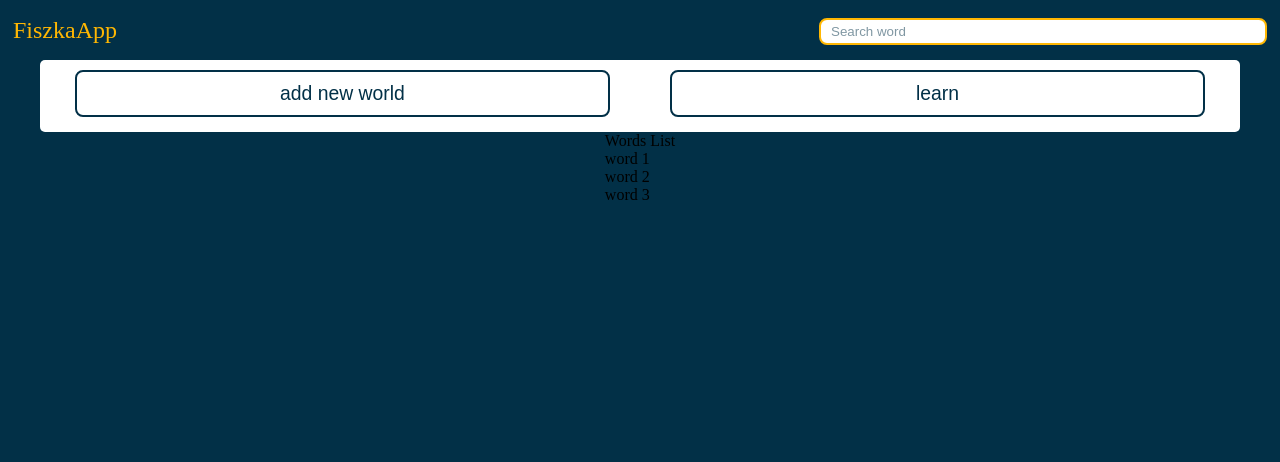
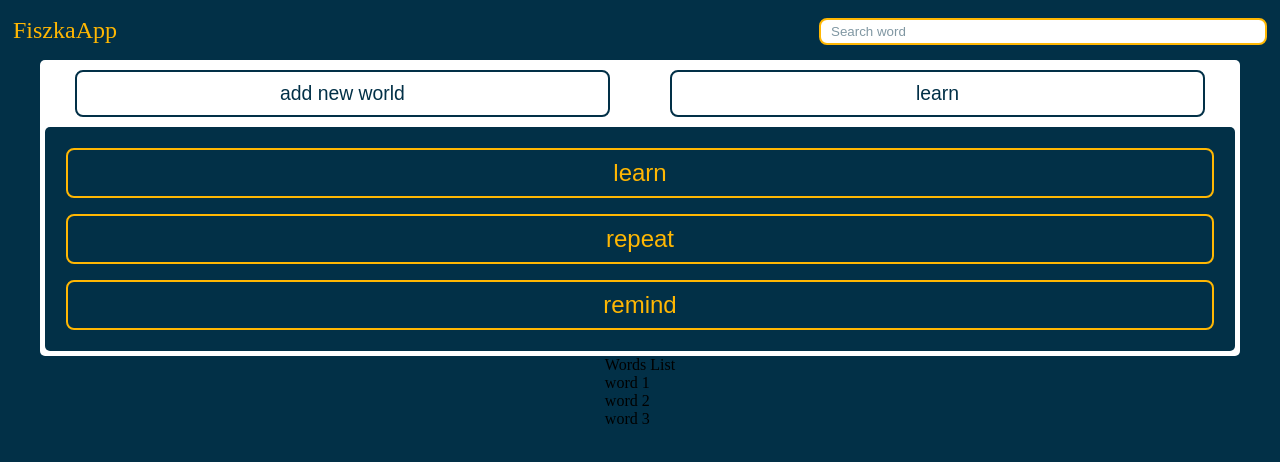
Before and after one commit to michalPastewski/FlashCardApp, a React (Vite) app: page / in a window 1280 px wide. Both pictures are taken after a click on the button "learn". Shown: the top 462 px of the page. Built offline with nearby package versions, Linux system fonts and the light colour scheme.

Commit message:
add close/open learn section handler

```diff
--- a/src/_variables.scss
+++ b/src/_variables.scss
@@ -1,6 +1,6 @@
 // colors pattern
 $base-color: #FFFFFF;
-$primary-color: #023047;
+$primary-color: rgb(2, 48, 71);
 $secondary-color: #FFB703;
 $hover-color: #8ECAE6;
 $action-color: #219EBC;
--- a/src/components/button.style.scss
+++ b/src/components/button.style.scss
@@ -9,13 +9,6 @@
       border: solid 2px $majorColor;
       border-radius: 8px;
 }
-
-// %button {
-//    background-color: $base-color;
-//    color: $primary-color;
-//    border: solid 3px $primary-color;
-//    border-radius: 8px;
-// }
 
 .button {
   @include button();
@@ -39,6 +32,14 @@
 
 .secondary-button {
    @include button($primary-color, $secondary-color);
+   min-height: 50px;
+   margin: $g-normal;
+
+   font-size: $f-large;
+
+   &:hover {
+      color: $primary-color;
+   }
 }
 
 .submit-button {
--- /dev/null
+++ b/src/views/actionsSection/ActionsNavigation.jsx
@@ -0,0 +1,58 @@
+import { Button } from '../../components/Button';
+
+export const ActionsNavigation = ({
+  addFormState,
+  onAddWorld,
+  openLearnSectionState,
+  openLearnSectionHandler,
+}) => {
+  return (
+    <section className="actions__buttons">
+      {console.log(addFormState)}
+
+      {addFormState && !openLearnSectionState ? (
+        <>
+          <Button
+            label="add new world"
+            size="large"
+            onClick={() => {
+              onAddWorld(true);
+            }}
+          />
+          <Button label="learn" size="large" disabled />
+        </>
+      ) : !addFormState && openLearnSectionState ? (
+        <>
+          <Button
+            label="add new world"
+            size="large"
+            onClick={() => {
+              openLearnSectionHandler(false);
+              onAddWorld(true);
+            }}
+          />
+          <Button
+            label="learn"
+            size="large"
+            onClick={() => openLearnSectionHandler(true)}
+          />
+        </>
+      ) : (
+        <>
+          <Button
+            label="add new world"
+            size="large"
+            onClick={() => {
+              onAddWorld(true);
+            }}
+          />
+          <Button
+            label="learn"
+            size="large"
+            onClick={() => openLearnSectionHandler(true)}
+          />
+        </>
+      )}
+    </section>
+  );
+};
--- a/src/views/actionsSection/ActionsSection.jsx
+++ b/src/views/actionsSection/ActionsSection.jsx
@@ -1,43 +1,23 @@
 import { useState } from 'react';
-import { Button } from '../../components/Button';
+import { ActionsNavigation } from './ActionsNavigation';
 import { AddWordForm } from './AddWorldForm';
+import { LearnSection } from './LearnSection';
 import './actionsSection.style.scss';
 
 export const ActionsSection = () => {
   const [addForm, setAddForm] = useState(false);
+  const [openLearnSection, setOpenLearnSection] = useState(false);
 
   return (
     <article className="actions">
-      <section className="actions__buttons">
-        {addForm ? (
-          <>
-            <Button
-              label="add new world"
-              size="large"
-              onClick={() => {
-                setAddForm(true);
-              }}
-            />
-            <Button label="learn" size="large" disabled />
-          </>
-        ) : (
-          <>
-            <Button
-              label="add new world"
-              size="large"
-              onClick={() => {
-                setAddForm(true);
-              }}
-            />
-            <Button
-              label="learn"
-              size="large"
-              onClick={() => console.log('learn')}
-            />
-          </>
-        )}
-      </section>
+      <ActionsNavigation
+         addFormState={addForm}
+         onAddWorld={setAddForm}
+         openLearnSectionState={openLearnSection}
+         openLearnSectionHandler={setOpenLearnSection}
+      />
       {addForm && <AddWordForm onCancel={setAddForm} />}
+      {openLearnSection &&  <LearnSection onCancel={setOpenLearnSection} />}
     </article>
   );
 };
--- a/src/views/actionsSection/AddWorldForm.jsx
+++ b/src/views/actionsSection/AddWorldForm.jsx
@@ -4,7 +4,7 @@ import { FormInput } from '../../components/FormInput';
 export const AddWordForm = ({ onCancel }) => {
   return (
     <form className="add__form">
-      <FormInput label="new word" type="text" />
+      <FormInput label="new word" type="text" autoFocus />
       <FormInput label="translation" type="text" />
       <FormInput label="synonyms" type="text" />
       <FormInput label="examples" type="text" />
--- /dev/null
+++ b/src/views/actionsSection/LearnSection.jsx
@@ -0,0 +1,11 @@
+import { Button } from '../../components/Button';
+
+export const LearnSection = () => {
+  return (
+    <div className="learn__section">
+      <Button label="learn" buttonstyle="secondary" />
+      <Button label="repeat" buttonstyle="secondary" />
+      <Button label="remind" buttonstyle="secondary" />
+    </div>
+  );
+};
--- a/src/views/actionsSection/actionsSection.style.scss
+++ b/src/views/actionsSection/actionsSection.style.scss
@@ -34,3 +34,13 @@
 
    }
 }
+
+.learn__section {
+   padding: $g-extra-large;
+
+   display: flex;
+   flex-direction: column;
+
+   background-color: $primary-color;
+   border-radius: $g-medium;
+}
```
